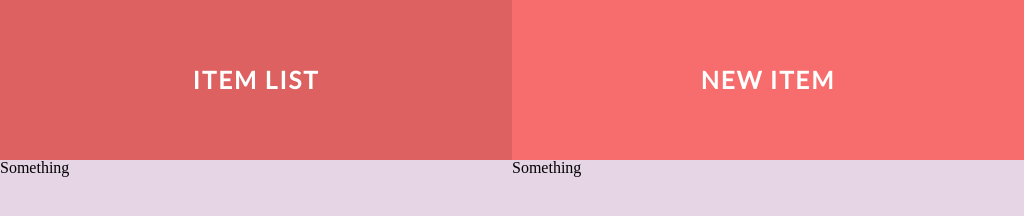
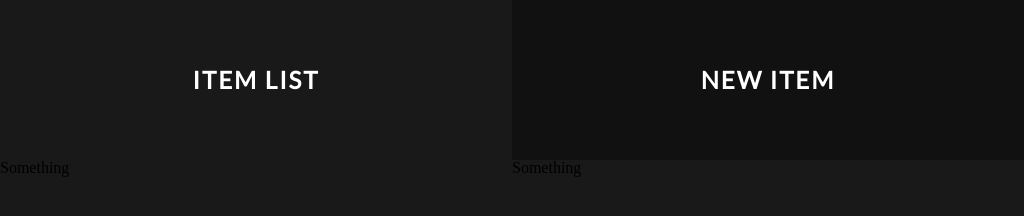
Before and after one commit to ProTimmy/LLLDesktop, an Electron app: page index.html in a window 1024 px wide. Drawn offline with Linux system fonts and the light colour scheme.

Commit message:
Style changes

```diff
--- a/styles/style.scss
+++ b/styles/style.scss
@@ -5,33 +5,41 @@
     background: transparent; /* make scrollbar transparent */
 }
 
+body {
+    background-color: rgba(0,0,0,0.9);
+}
+
 nav {
     height: 20vh;
-    background: #F76C6C;
     text-align: center;
     display: flex;
-    align-items: center;
+    // align-items: center;
 
     a {
         cursor: pointer;
+        // padding: 7vh 18vw 7vh 18vw;
         flex: 1;
-        padding: 8.5vh;
-        color: white;
+        display: flex;
+        align-items: center;
+        justify-content: center;
+
         font-family: 'Lato', sans-serif;
         font-size: 3vh;
         font-weight: bold;
         letter-spacing: 2px;
         text-decoration: none;
 
+        color: white;
+        background-color: rgba(0,0,0,0.3);
+
         &.active {
-            background-color: #DD6161;
+            background-color: rgba(0,0,0,0.0);
         }
     }
 }
 
 main {
     height: 80vh;
-    background-color: #E5D5E5;
     overflow: hidden;
 
     .column {
```
Also changed, not shown: item.html (+2 -0 lines), styles/style.css, 2 other files.
